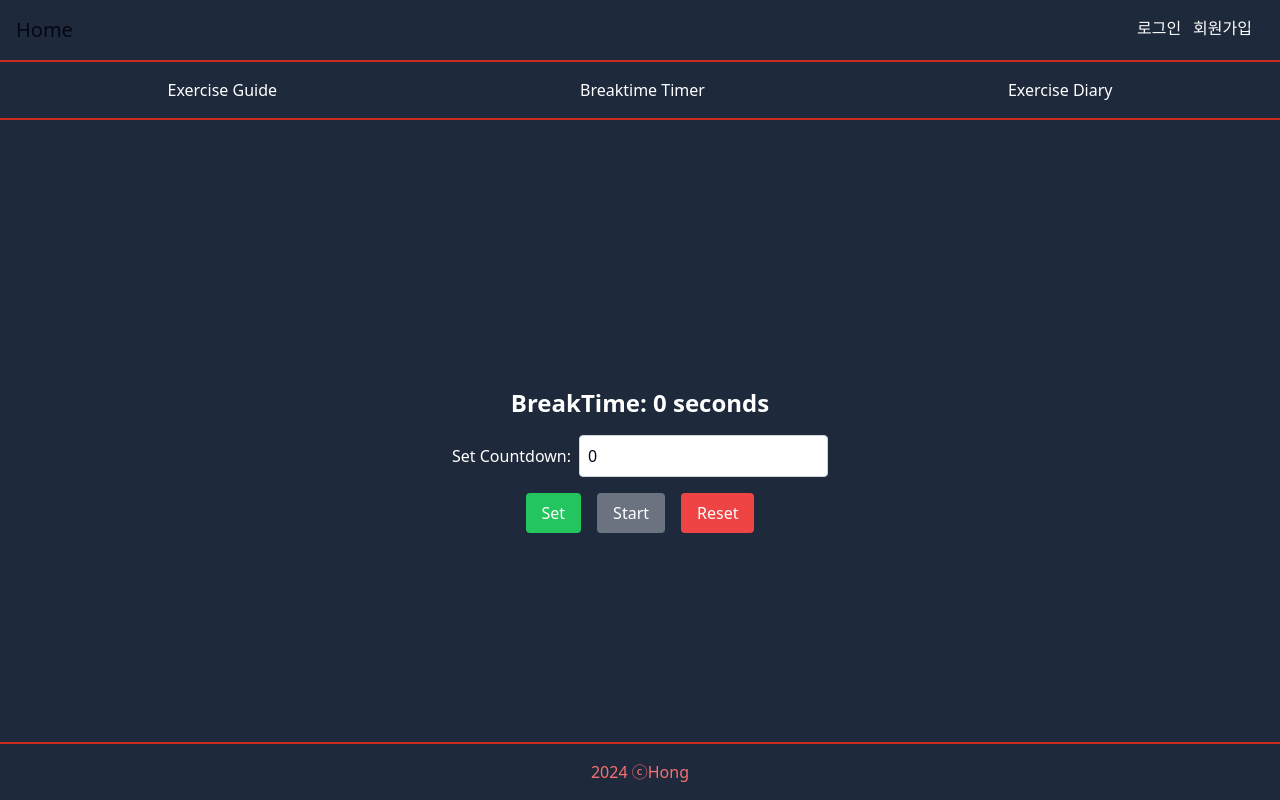
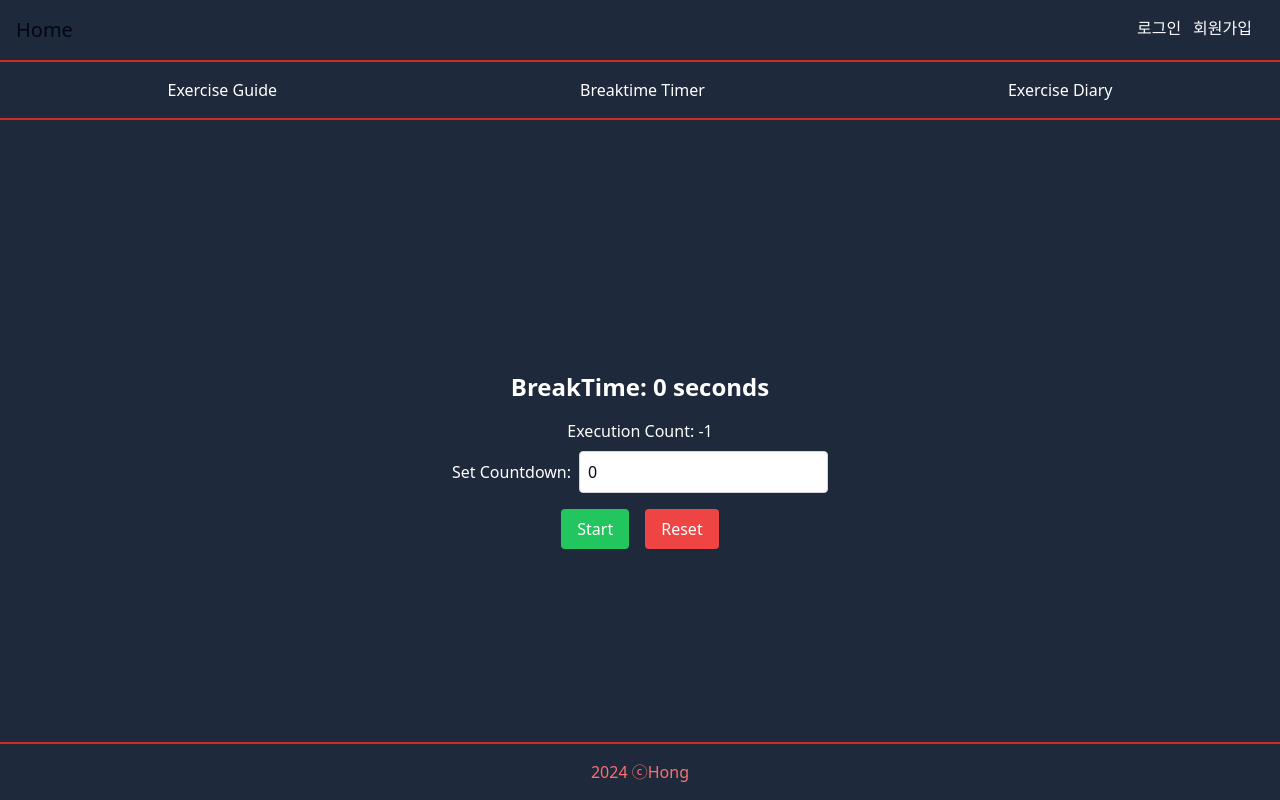
Before and after one commit to hmoongi94/personalProject, a Next.js app in the folder project-exerciseApp/frontend/: page / in a window 1280 px wide. Both pictures are taken after a click on the item "Breaktime Timer". Built offline with nearby package versions, Linux system fonts and the light colour scheme; no server answers.

Commit message:
feat: 타이머 기능에 실행횟수 추가

```diff
--- a/project-exerciseApp/frontend/app/ui/mainpage/timer/timer.tsx
+++ b/project-exerciseApp/frontend/app/ui/mainpage/timer/timer.tsx
@@ -1,9 +1,10 @@
-import React, { useState, useEffect } from "react";
+import React, { useState, useEffect } from 'react';
 
 const Timer = () => {
   const [countdown, setCountdown] = useState(0);
   const [initialCountdown, setInitialCountdown] = useState(0);
   const [isActive, setIsActive] = useState(false);
+  const [executionCount, setExecutionCount] = useState(-2); // New state variable
 
   useEffect(() => {
     let intervalId: NodeJS.Timeout;
@@ -23,6 +24,7 @@ const Timer = () => {
     if (countdown === 0) {
       setIsActive(false);
       setCountdown(initialCountdown);
+      setExecutionCount((prevCount) => prevCount + 1); // Increment execution count
     }
   }, [countdown, initialCountdown]);
 
@@ -33,45 +35,34 @@ const Timer = () => {
   const handleReset = () => {
     setCountdown(initialCountdown);
     setIsActive(false);
-  };
-
-  const handleSetCountdown = () => {
-    setIsActive(false);
-    setCountdown(initialCountdown);
+    setExecutionCount(0); // Reset execution count to its initial value
   };
 
   return (
     <div className="w-full h-full flex flex-col justify-center items-center">
-      <h1 className="text-2xl font-bold mb-4">
-        BreakTime: {countdown} seconds
-      </h1>
+      <h1 className="text-2xl font-bold mb-4">BreakTime: {countdown} seconds</h1>
+      <p className="mb-2">Execution Count: {executionCount}</p>
       <label className="flex items-center mb-4">
         Set Countdown:
         <input
           className="ml-2 p-2 border border-gray-300 rounded text-slate-950"
           type="number"
-          value={initialCountdown} // Use value instead of defaultValue
+          value={initialCountdown}
           onChange={(e) => {
             const newValue = Number(e.target.value);
             setInitialCountdown(newValue);
-            setCountdown(newValue); // Update countdown when input changes
+            setCountdown(newValue);
           }}
         />
       </label>
       <div className="flex space-x-4">
         <button
-          className="bg-green-500 text-white px-4 py-2 rounded"
-          onClick={handleSetCountdown}
-        >
-          Set
-        </button>
-        <button
           className={`${
-            isActive ? "bg-blue-500" : "bg-gray-500"
+            isActive ? 'bg-blue-500' : 'bg-green-500'
           } text-white px-4 py-2 rounded`}
           onClick={handleStartStop}
         >
-          {isActive ? "Pause" : "Start"}
+          {isActive ? 'Pause' : 'Start'}
         </button>
         <button
           className="bg-red-500 text-white px-4 py-2 rounded"
```
